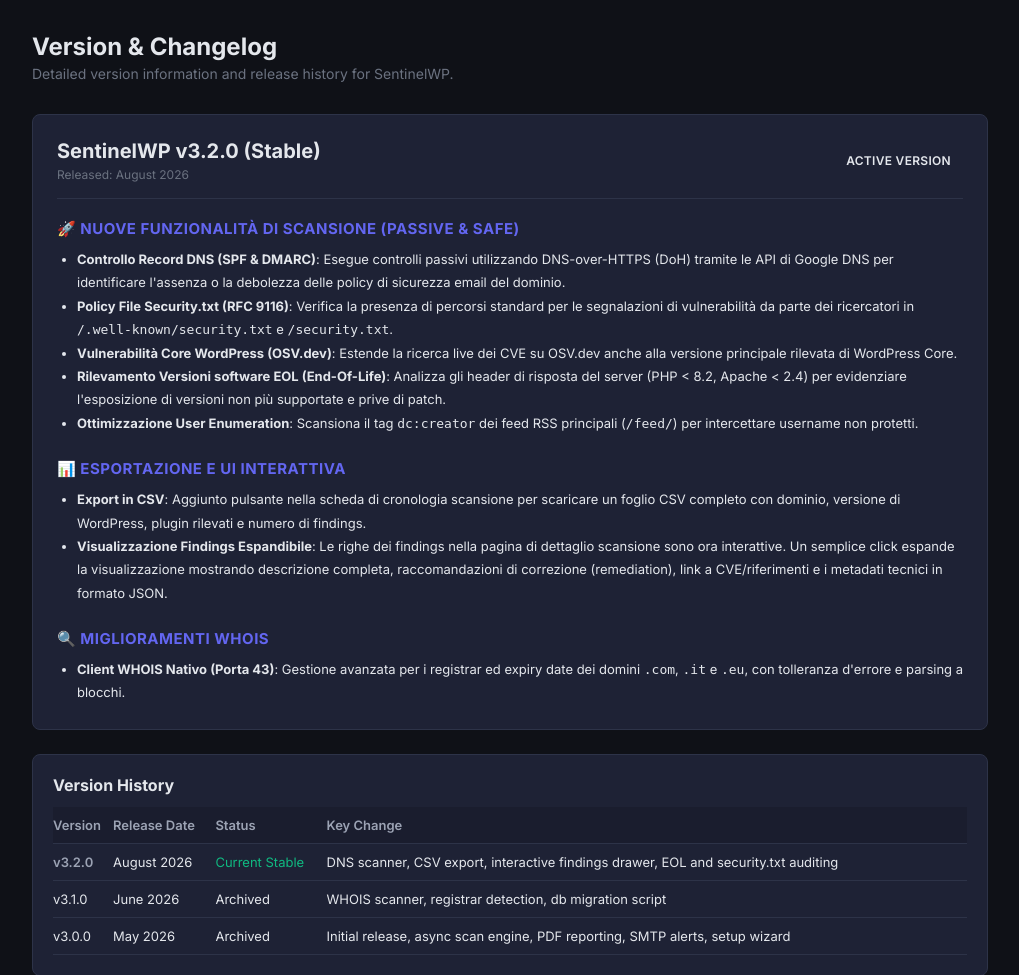
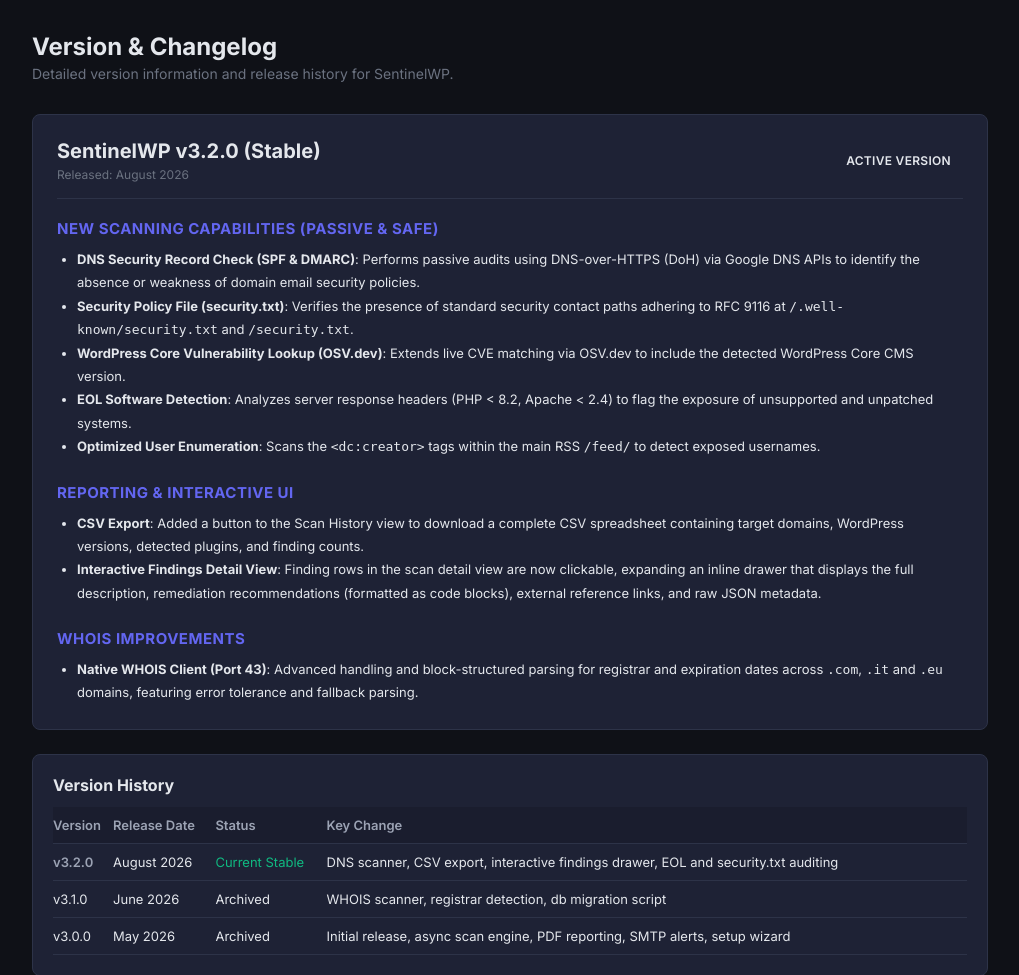
Before and after one commit to melillopietro/SentinelWP, a Python web app: template templates/changelog.html in a window 1280 px wide. Shown: the top 975 px of the page, without its empty margins (260-1279 px from the left). Run offline with Jinja, Linux system fonts and the light colour scheme; the template is opened without the code that fills it, so the values that code supplies are empty.

Commit message:
Translate changelog page to English and remove all emojis

```diff
--- a/templates/changelog.html
+++ b/templates/changelog.html
@@ -17,28 +17,28 @@
 
     <div style="display:flex;flex-direction:column;gap:24px;">
         <div>
-            <h4 style="font-size:15px;color:var(--accent);margin-bottom:10px;text-transform:uppercase;letter-spacing:0.5px;">🚀 Nuove Funzionalità di Scansione (Passive & Safe)</h4>
+            <h4 style="font-size:15px;color:var(--accent);margin-bottom:10px;text-transform:uppercase;letter-spacing:0.5px;">New Scanning Capabilities (Passive & Safe)</h4>
             <ul style="padding-left:20px;line-height:1.8;font-size:13px;color:var(--text-primary);">
-                <li><strong>Controllo Record DNS (SPF & DMARC)</strong>: Esegue controlli passivi utilizzando DNS-over-HTTPS (DoH) tramite le API di Google DNS per identificare l'assenza o la debolezza delle policy di sicurezza email del dominio.</li>
-                <li><strong>Policy File Security.txt (RFC 9116)</strong>: Verifica la presenza di percorsi standard per le segnalazioni di vulnerabilità da parte dei ricercatori in <code>/.well-known/security.txt</code> e <code>/security.txt</code>.</li>
-                <li><strong>Vulnerabilità Core WordPress (OSV.dev)</strong>: Estende la ricerca live dei CVE su OSV.dev anche alla versione principale rilevata di WordPress Core.</li>
-                <li><strong>Rilevamento Versioni software EOL (End-Of-Life)</strong>: Analizza gli header di risposta del server (PHP < 8.2, Apache < 2.4) per evidenziare l'esposizione di versioni non più supportate e prive di patch.</li>
-                <li><strong>Ottimizzazione User Enumeration</strong>: Scansiona il tag <code>dc:creator</code> dei feed RSS principali (<code>/feed/</code>) per intercettare username non protetti.</li>
+                <li><strong>DNS Security Record Check (SPF & DMARC)</strong>: Performs passive audits using DNS-over-HTTPS (DoH) via Google DNS APIs to identify the absence or weakness of domain email security policies.</li>
+                <li><strong>Security Policy File (security.txt)</strong>: Verifies the presence of standard security contact paths adhering to RFC 9116 at <code>/.well-known/security.txt</code> and <code>/security.txt</code>.</li>
+                <li><strong>WordPress Core Vulnerability Lookup (OSV.dev)</strong>: Extends live CVE matching via OSV.dev to include the detected WordPress Core CMS version.</li>
+                <li><strong>EOL Software Detection</strong>: Analyzes server response headers (PHP &lt; 8.2, Apache &lt; 2.4) to flag the exposure of unsupported and unpatched systems.</li>
+                <li><strong>Optimized User Enumeration</strong>: Scans the <code>&lt;dc:creator&gt;</code> tags within the main RSS <code>/feed/</code> to detect exposed usernames.</li>
             </ul>
         </div>
 
         <div>
-            <h4 style="font-size:15px;color:var(--accent);margin-bottom:10px;text-transform:uppercase;letter-spacing:0.5px;">📊 Esportazione e UI Interattiva</h4>
+            <h4 style="font-size:15px;color:var(--accent);margin-bottom:10px;text-transform:uppercase;letter-spacing:0.5px;">Reporting & Interactive UI</h4>
             <ul style="padding-left:20px;line-height:1.8;font-size:13px;color:var(--text-primary);">
-                <li><strong>Export in CSV</strong>: Aggiunto pulsante nella scheda di cronologia scansione per scaricare un foglio CSV completo con dominio, versione di WordPress, plugin rilevati e numero di findings.</li>
-                <li><strong>Visualizzazione Findings Espandibile</strong>: Le righe dei findings nella pagina di dettaglio scansione sono ora interattive. Un semplice click espande la visualizzazione mostrando descrizione completa, raccomandazioni di correzione (remediation), link a CVE/riferimenti e i metadati tecnici in formato JSON.</li>
+                <li><strong>CSV Export</strong>: Added a button to the Scan History view to download a complete CSV spreadsheet containing target domains, WordPress versions, detected plugins, and finding counts.</li>
+                <li><strong>Interactive Findings Detail View</strong>: Finding rows in the scan detail view are now clickable, expanding an inline drawer that displays the full description, remediation recommendations (formatted as code blocks), external reference links, and raw JSON metadata.</li>
             </ul>
         </div>
 
         <div>
-            <h4 style="font-size:15px;color:var(--accent);margin-bottom:10px;text-transform:uppercase;letter-spacing:0.5px;">🔍 Miglioramenti WHOIS</h4>
+            <h4 style="font-size:15px;color:var(--accent);margin-bottom:10px;text-transform:uppercase;letter-spacing:0.5px;">WHOIS Improvements</h4>
             <ul style="padding-left:20px;line-height:1.8;font-size:13px;color:var(--text-primary);">
-                <li><strong>Client WHOIS Nativo (Porta 43)</strong>: Gestione avanzata per i registrar ed expiry date dei domini <code>.com</code>, <code>.it</code> e <code>.eu</code>, con tolleranza d'errore e parsing a blocchi.</li>
+                <li><strong>Native WHOIS Client (Port 43)</strong>: Advanced handling and block-structured parsing for registrar and expiration dates across <code>.com</code>, <code>.it</code> and <code>.eu</code> domains, featuring error tolerance and fallback parsing.</li>
             </ul>
         </div>
     </div>
```
